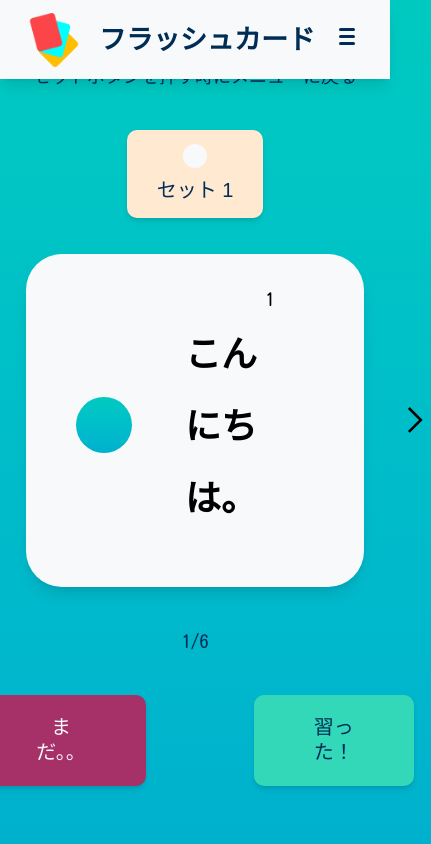
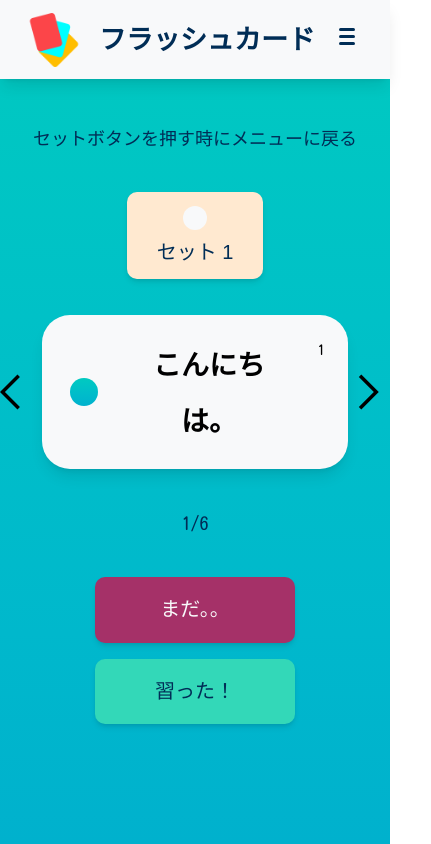
Before and after one commit to kebin20/english-flashcards-app, a React (Vite) app: page /set-one in a window 390 px wide. Shown: the whole page, 431 px wide, since content can reach past the window. Built offline with nearby package versions, Linux system fonts and the light colour scheme; a web font is replaced by a local one.

Commit message:
style: adjusted layout for mobile screen for flashcard

```diff
--- a/src/UI/Buttons/ArrowButtons.tsx
+++ b/src/UI/Buttons/ArrowButtons.tsx
@@ -1,3 +1,5 @@
+
+
 function ArrowForward({ onClick }) {
   return (
     <svg
--- a/src/UI/Container.tsx
+++ b/src/UI/Container.tsx
@@ -7,6 +7,7 @@ justify-content: center;
 flex-direction: column;
 height: 100vh;
 gap: 2em;
+z-index: -1;
 `;
 
 function Container(props) {
--- a/src/components/Flashcard.tsx
+++ b/src/components/Flashcard.tsx
@@ -1,36 +1,50 @@
-import styled from "styled-components";
-import { FlashcardProps } from "../interfaces";
+import styled from 'styled-components';
+import { FlashcardProps } from '../interfaces';
 
 const StyledCardButton = styled.button`
   display: flex;
+  position: relative;
   flex-direction: column;
-  padding: 1.5em 5em 3em 2.8em;
+  padding: 1.5em 5em 1.5em 2em;
   border-radius: var(--rounder);
   border: transparent;
   background-color: var(--clr-white);
   box-shadow: var(--lg-shadow);
   margin-inline: 2em;
+
+  @media only screen and (max-width: 600px) {
+    font-size: var(--fs-200);
+    margin-inline: 0em;
+  }
 `;
 
 const CardNumber = styled.span`
-  margin-left: auto;
+  position: absolute;
+  left: 90%;
 `;
 
 const InnerContainer = styled.div`
   display: flex;
   align-items: center;
   gap: 2em;
+
+  @media only screen and (max-width: 600px) {
+    gap:3em;
+  }
 `;
 
 const Circle = styled.span`
   background-image: var(--clr-blue);
   display: grid;
   place-items: center;
-  width: 3.1em;
-  height: 3.1em;
+  width: 2em;
+  height: 2em;
   border-radius: 50%;
   aspect-ratio: 1;
   text-decoration: none;
+
+  @media only screen and (max-width: 600px) {
+  }
 `;
 
 const EnglishSide = styled.div`
--- a/src/components/FlashcardScreen.tsx
+++ b/src/components/FlashcardScreen.tsx
@@ -1,23 +1,37 @@
-import NavBar from "./Navbar";
-import DeckButton from "../UI/Buttons/DeckButton";
-import Container from "../UI/Container";
-import Flashcard from "./Flashcard";
-import { ReviseButton, LearntButton } from "../UI/Buttons/Buttons";
-import { ArrowForward, ArrowBack } from "../UI/Buttons/ArrowButtons";
+import NavBar from './Navbar';
+import DeckButton from '../UI/Buttons/DeckButton';
+import Container from '../UI/Container';
+import Flashcard from './Flashcard';
+import { ReviseButton, LearntButton } from '../UI/Buttons/Buttons';
+import { ArrowForward, ArrowBack } from '../UI/Buttons/ArrowButtons';
 
-import { FlashcardType } from "../interfaces";
+import { FlashcardType } from '../interfaces';
 
-import styled from "styled-components";
-import { useState, useEffect } from "react";
+import styled from 'styled-components';
+import { useState, useEffect } from 'react';
 
 const ButtonContainer = styled.div`
   display: flex;
   gap: 6em;
+
+  @media only screen and (max-width: 600px) {
+    flex-direction: column;
+    gap: 0.9em;
+  }
 `;
 
 const FlashcardContainer = styled.div`
   display: flex;
   align-items: center;
+`;
+
+const FinishTitle = styled.h1`
+  padding: 2em;
+  border-radius: var(--round);
+  border: transparent;
+  background-color: var(--clr-white);
+  box-shadow: var(--lg-shadow);
+  text-align: center;
 `;
 
 function FlashcardPage({ deckData }: { deckData: FlashcardType }) {
@@ -29,32 +43,32 @@ function FlashcardPage({ deckData }: { deckData: FlashcardType }) {
 
   useEffect(() => {
     function handleKeyDown(event: { code: string }) {
-      if (event.code === "ArrowLeft") {
+      if (event.code === 'ArrowLeft') {
         // Handle left arrow key press
         goBack();
-      } else if (event.code === "ArrowRight") {
+      } else if (event.code === 'ArrowRight') {
         // Handle right arrow key press
         goForward();
       }
     }
-    document.addEventListener("keydown", handleKeyDown);
+    document.addEventListener('keydown', handleKeyDown);
 
     return () => {
-      document.removeEventListener("keydown", handleKeyDown);
+      document.removeEventListener('keydown', handleKeyDown);
     };
   }, [cardDeck, goForward, goBack]);
 
   function goForward() {
-    console.log("cardIndex:", cardIndex);
-    console.log("cardDeck.length:", cardDeck.length);
+    console.log('cardIndex:', cardIndex);
+    console.log('cardDeck.length:', cardDeck.length);
     setCardIndex((prevIndex) =>
       prevIndex >= cardDeck.length - 1 ? 0 : prevIndex + 1
     );
   }
 
   function goBack() {
-    console.log("cardIndex:", cardIndex);
-    console.log("cardDeck.length:", cardDeck.length);
+    console.log('cardIndex:', cardIndex);
+    console.log('cardDeck.length:', cardDeck.length);
     setCardIndex((prevIndex) =>
       prevIndex > 0 ? prevIndex - 1 : cardDeck.length - 1
     );
@@ -93,7 +107,7 @@ function FlashcardPage({ deckData }: { deckData: FlashcardType }) {
             </p>
           </>
         )}
-        {cardDeck.length === 0 && <h1>全部習った！</h1>}
+        {cardDeck.length === 0 && <FinishTitle>全部習った！</FinishTitle>}
         <ButtonContainer>
           <ReviseButton>まだ。。</ReviseButton>
           <LearntButton onClick={wordLearnt}>習った！</LearntButton>
--- a/src/components/Navbar.tsx
+++ b/src/components/Navbar.tsx
@@ -14,6 +14,7 @@ const StyledNavBar = styled.nav`
   gap: 1em;
   background-color: var(--clr-white);
   box-shadow: var(--lg-shadow);
+  z-index: 1000;
 `;
 
 const HamburgerButton = styled.button`
```
